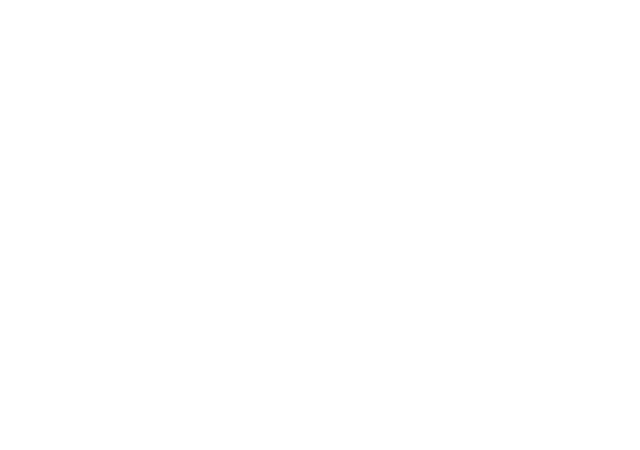
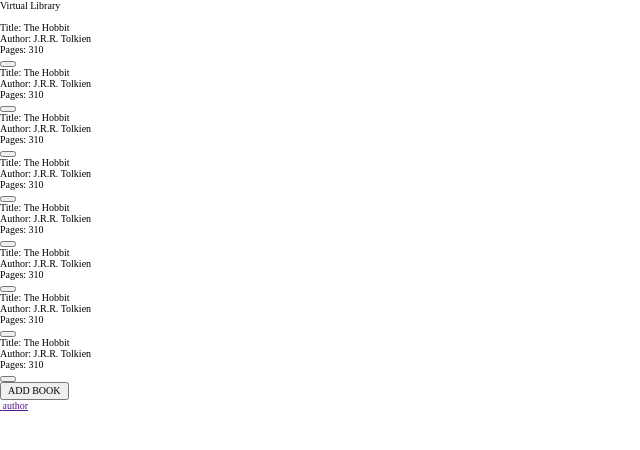
Before and after one commit to pontificust/odin-library, a plain HTML site: page index.html in a window 1280 px wide. Shown: the whole page, without its empty margins (0-640 px from the left). Drawn offline with Linux system fonts and the light colour scheme.

Commit message:
feat: add html structure of the page

```diff
--- a/index.html
+++ b/index.html
@@ -7,6 +7,94 @@
     <title>Library</title>
 </head>
 <body>
-
+    <header class="header">
+        <h1 class="header__title">Virtual Library</h1>
+        <img src="" alt="" class="header__logo">
+    </header>
+    <main class="main">
+        <ul class="main__cards">
+            <li class="main__card">
+                <p class="main__title">Title: The Hobbit</p>
+                <p class="main__author">Author: J.R.R. Tolkien</p>
+                <p class="main__pages">Pages: 310</p>
+                <div class="main__status">
+                    <p class="main__status-label"></p>
+                    <button class="main__status-toggle"></button>
+                </div>
+            </li>
+            <li class="main__card">
+                <p class="main__title">Title: The Hobbit</p>
+                <p class="main__author">Author: J.R.R. Tolkien</p>
+                <p class="main__pages">Pages: 310</p>
+                <div class="main__status">
+                    <p class="main__status-label"></p>
+                    <button class="main__status-toggle"></button>
+                </div>
+            </li>
+            <li class="main__card">
+                <p class="main__title">Title: The Hobbit</p>
+                <p class="main__author">Author: J.R.R. Tolkien</p>
+                <p class="main__pages">Pages: 310</p>
+                <div class="main__status">
+                    <p class="main__status-label"></p>
+                    <button class="main__status-toggle"></button>
+                </div>
+            </li>
+            <li class="main__card">
+                <p class="main__title">Title: The Hobbit</p>
+                <p class="main__author">Author: J.R.R. Tolkien</p>
+                <p class="main__pages">Pages: 310</p>
+                <div class="main__status">
+                    <p class="main__status-label"></p>
+                    <button class="main__status-toggle"></button>
+                </div>
+            </li>
+            <li class="main__card">
+                <p class="main__title">Title: The Hobbit</p>
+                <p class="main__author">Author: J.R.R. Tolkien</p>
+                <p class="main__pages">Pages: 310</p>
+                <div class="main__status">
+                    <p class="main__status-label"></p>
+                    <button class="main__status-toggle"></button>
+                </div>
+            </li>
+            <li class="main__card">
+                <p class="main__title">Title: The Hobbit</p>
+                <p class="main__author">Author: J.R.R. Tolkien</p>
+                <p class="main__pages">Pages: 310</p>
+                <div class="main__status">
+                    <p class="main__status-label"></p>
+                    <button class="main__status-toggle"></button>
+                </div>
+            </li>
+            <li class="main__card">
+                <p class="main__title">Title: The Hobbit</p>
+                <p class="main__author">Author: J.R.R. Tolkien</p>
+                <p class="main__pages">Pages: 310</p>
+                <div class="main__status">
+                    <p class="main__status-label"></p>
+                    <button class="main__status-toggle"></button>
+                </div>
+            </li>
+            <li class="main__card">
+                <p class="main__title">Title: The Hobbit</p>
+                <p class="main__author">Author: J.R.R. Tolkien</p>
+                <p class="main__pages">Pages: 310</p>
+                <div class="main__status">
+                    <p class="main__status-label"></p>
+                    <button class="main__status-toggle"></button>
+                </div>
+            </li>
+        </ul>
+        <button class="main__add-button">
+            ADD BOOK
+        </button>
+    </main>
+    <footer class="footer">
+        <a href="" class="footer__link">
+            <img src="" alt="" class="footer__link-img">
+            <span class="footer__link-text">author</span>
+        </a>
+    </footer>
 </body>
 </html>
```
